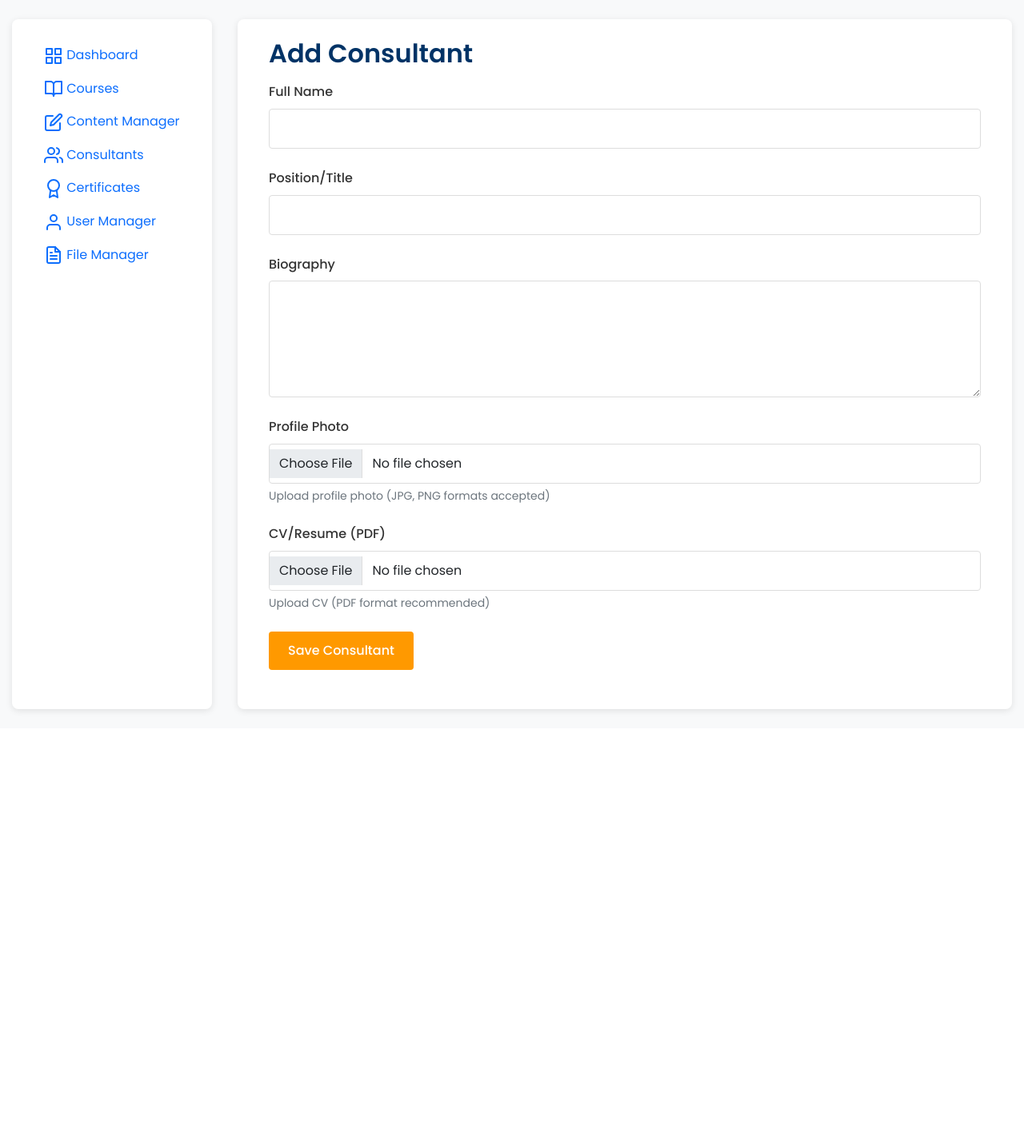
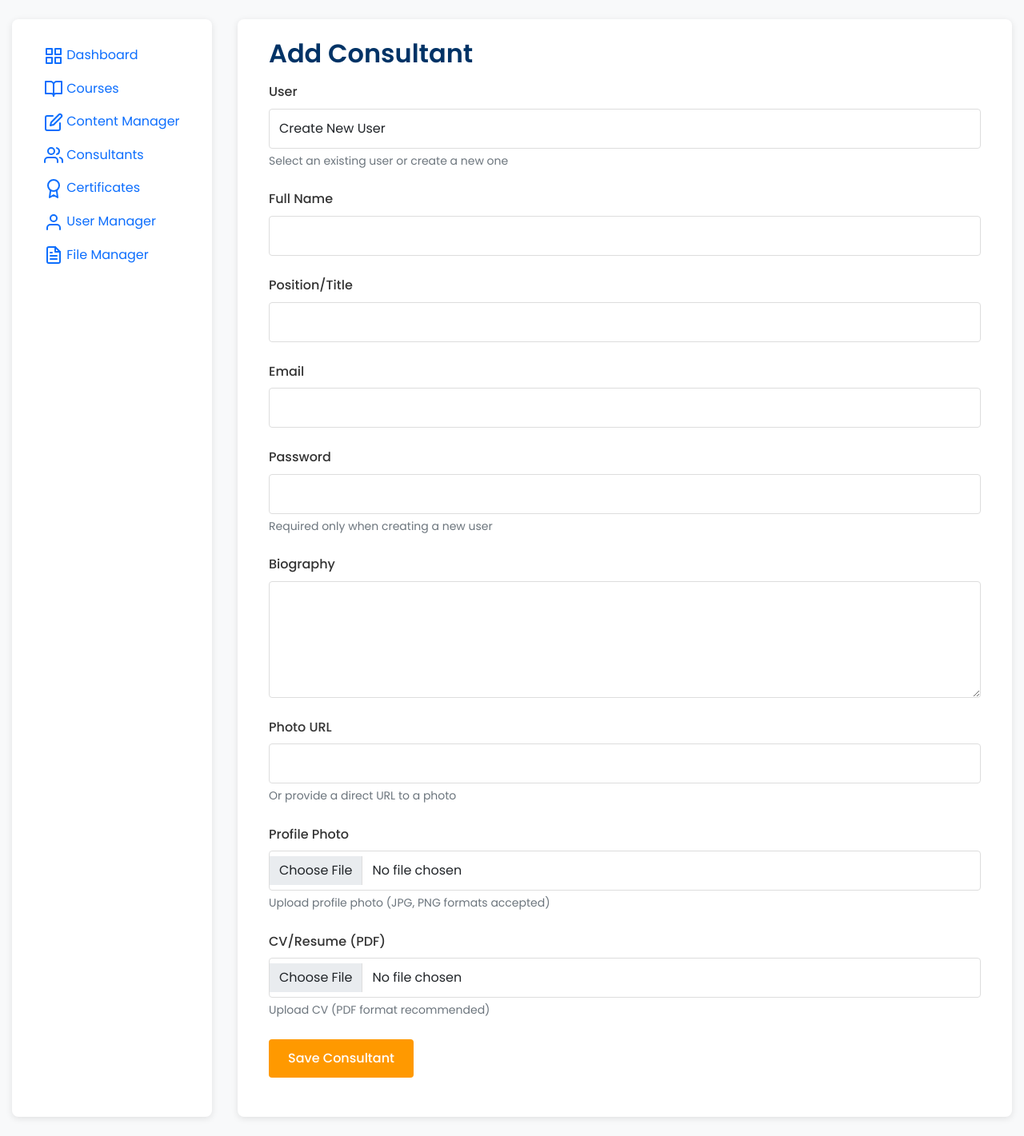
Before and after one commit to InsightSpherebd/Insight_Sphere, a Flask app: page /admin/consultants/add in a window 1280 px wide. Shown: the part 80-1501 px from the top of the page at 80% size. Before the commit the page ends 972 px from the top, so only its background shows below. Run offline with Flask 3, Linux system fonts and the light colour scheme; a user stored in the database is signed in; some libraries are stand-ins or nearby versions.

Commit message:
Assistant checkpoint: Fix consultant form validation and file uploads
Assistant generated file changes:
- forms.py: Fix ConsultantForm imports and validation, Update ConsultantForm with proper validation
- routes/admin.py: Fix consultant_add route and file upload handling
- templates/admin/consultant_form.html: Update consultant form template to handle new fields and validation, Add user selection field to form
- models.py: Fix missing import in models

---

User prompt:

in the add consultant button, i can not add consultant

Replit-Commit-Author: Assistant
Replit-Commit-Session-Id: 2fada136-cb9b-4681-af66-d8687f40fde2

```diff
--- a/forms.py
+++ b/forms.py
@@ -2,7 +2,7 @@ from flask_wtf import FlaskForm
 from wtforms import (StringField, PasswordField, BooleanField, SubmitField,
                     TextAreaField, SelectField, IntegerField, FloatField,
                     DateTimeField, HiddenField, FileField, URLField)
-from wtforms.validators import DataRequired, Email, EqualTo, Length, Optional, URL
+from wtforms.validators import DataRequired, Email, EqualTo, Length, Optional, URL, ValidationError
 from flask_wtf.file import FileAllowed
 from datetime import datetime
 
@@ -97,12 +97,18 @@ class ConsultantForm(FlaskForm):
     user_id = SelectField('User', coerce=int)
     full_name = StringField('Full Name', validators=[DataRequired(), Length(max=100)])
     email = StringField('Email', validators=[DataRequired(), Email()])
-    password = PasswordField('Password', validators=[Length(min=6)])
+    password = PasswordField('Password', validators=[Optional(), Length(min=6)])
     bio = TextAreaField('Biography', validators=[DataRequired()])
     position = StringField('Position/Title', validators=[DataRequired(), Length(max=100)])
-    photo = FileField('Profile Photo', validators=[Optional(), FileAllowed(['jpg', 'png'], 'Images only!')])
+    photo_url = URLField('Photo URL', validators=[Optional(), URL()])
+    photo = FileField('Profile Photo', validators=[Optional(), FileAllowed(['jpg', 'png', 'jpeg'], 'Images only!')])
     cv = FileField('CV/Resume (PDF)', validators=[Optional(), FileAllowed(['pdf'], 'PDF files only!')])
     submit = SubmitField('Save Consultant')
+
+    def validate_password(self, field):
+        # Only require password if creating new user (user_id == 0)
+        if self.user_id.data == 0 and not field.data:
+            raise ValidationError('Password is required when creating a new user.')
 
 class CertificateTemplateForm(FlaskForm):
     name = StringField('Template Name', validators=[DataRequired(), Length(max=100)])
--- a/models.py
+++ b/models.py
@@ -1,6 +1,7 @@
 from datetime import datetime
 from app import db
 from flask_login import UserMixin
+from flask import url_for
 from werkzeug.security import generate_password_hash, check_password_hash
 
 # Association table for users and courses (registrations)
--- a/routes/admin.py
+++ b/routes/admin.py
@@ -508,45 +508,83 @@ def consultant_manager():
 def consultant_add():
     form = ConsultantForm()
 
-    def save_file(file, consultant_id, file_type):
-        if not file:
-            return None
-        filename = secure_filename(f"{consultant_id}_{file_type}_{file.filename}")
-        upload_dir = os.path.join(current_app.config['UPLOAD_FOLDER'], 'consultants')
-        os.makedirs(upload_dir, exist_ok=True)
-        file_path = os.path.join(upload_dir, filename)
-        file.save(file_path)
-        return filename
-
     # Populate user_id choices with existing admins
     admins = User.query.filter(User.role.in_(['admin', 'super_admin'])).all()
     form.user_id.choices = [(0, 'Create New User')] + [(u.id, f"{u.full_name} ({u.email})") for u in admins]
 
     if form.validate_on_submit():
-        if form.user_id.data > 0:
-            # Use existing user
-            consultant = User.query.get(form.user_id.data)
-            consultant.is_consultant = True
-        else:
-            # Create new user
-            consultant = User(
-                username=form.email.data.split('@')[0],
-                email=form.email.data,
-                full_name=form.full_name.data,
-                is_consultant=True,
-                role='consultant'
-            )
-            consultant.set_password(form.password.data)
-            db.session.add(consultant)
+        try:
+            if form.user_id.data > 0:
+                # Use existing user
+                consultant = User.query.get(form.user_id.data)
+                if not consultant:
+                    flash('Selected user not found.', 'danger')
+                    return render_template('admin/consultant_form.html', title='Add Consultant', form=form)
+                consultant.is_consultant = True
+            else:
+                # Create new user
+                # Check if email already exists
+                existing_user = User.query.filter_by(email=form.email.data).first()
+                if existing_user:
+                    flash('A user with this email already exists.', 'danger')
+                    return render_template('admin/consultant_form.html', title='Add Consultant', form=form)
 
-        # Update consultant info
-        consultant.bio = form.bio.data
-        consultant.position = form.position.data
-        consultant.photo_url = form.photo_url.data
+                consultant = User(
+                    username=form.email.data.split('@')[0],
+                    email=form.email.data,
+                    full_name=form.full_name.data,
+                    is_consultant=True,
+                    role='consultant'
+                )
+                consultant.set_password(form.password.data)
+                db.session.add(consultant)
+                db.session.flush()  # Get the ID for file uploads
 
-        db.session.commit()
-        flash('Consultant added successfully!', 'success')
-        return redirect(url_for('admin.consultant_manager'))
+            # Update consultant info
+            consultant.full_name = form.full_name.data
+            consultant.email = form.email.data
+            consultant.bio = form.bio.data
+            consultant.position = form.position.data
+            consultant.photo_url = form.photo_url.data
+
+            # Handle file uploads
+            if form.photo.data:
+                try:
+                    # Create upload directory
+                    upload_dir = os.path.join('static', 'uploads', 'consultants')
+                    os.makedirs(upload_dir, exist_ok=True)
+
+                    # Save photo file
+                    photo_file = form.photo.data
+                    photo_filename = secure_filename(f"{consultant.id}_photo_{int(time.time())}{os.path.splitext(photo_file.filename)[1]}")
+                    photo_path = os.path.join(upload_dir, photo_filename)
+                    photo_file.save(photo_path)
+                    consultant.photo_filename = photo_filename
+                except Exception as e:
+                    flash(f'Error uploading photo: {str(e)}', 'warning')
+
+            if form.cv.data:
+                try:
+                    # Create upload directory
+                    upload_dir = os.path.join('static', 'uploads', 'consultants')
+                    os.makedirs(upload_dir, exist_ok=True)
+
+                    # Save CV file
+                    cv_file = form.cv.data
+                    cv_filename = secure_filename(f"{consultant.id}_cv_{int(time.time())}.pdf")
+                    cv_path = os.path.join(upload_dir, cv_filename)
+                    cv_file.save(cv_path)
+                    consultant.cv_filename = cv_filename
+                except Exception as e:
+                    flash(f'Error uploading CV: {str(e)}', 'warning')
+
+            db.session.commit()
+            flash('Consultant added successfully!', 'success')
+            return redirect(url_for('admin.consultant_manager'))
+
+        except Exception as e:
+            db.session.rollback()
+            flash(f'Error adding consultant: {str(e)}', 'danger')
 
     return render_template('admin/consultant_form.html',
                          title='Add Consultant',
--- a/templates/admin/consultant_form.html
+++ b/templates/admin/consultant_form.html
@@ -6,6 +6,17 @@
 
     <form method="post" enctype="multipart/form-data">
         {{ form.csrf_token }}
+
+        <div class="form-group">
+            {{ form.user_id.label(class="form-label") }}
+            {{ form.user_id(class="form-control") }}
+            <small class="form-text text-muted">Select an existing user or create a new one</small>
+            {% if form.user_id.errors %}
+                {% for error in form.user_id.errors %}
+                <span class="form-text text-danger">{{ error }}</span>
+                {% endfor %}
+            {% endif %}
+        </div>
 
         <div class="form-group">
             {{ form.full_name.label(class="form-label") }}
@@ -27,11 +38,43 @@
             {% endif %}
         </div>
 
+        <div class="form-group new-user-field" style="display: none;">
+            {{ form.email.label(class="form-label") }}
+            {{ form.email(class="form-control") }}
+            {% if form.email.errors %}
+                {% for error in form.email.errors %}
+                <span class="form-text text-danger">{{ error }}</span>
+                {% endfor %}
+            {% endif %}
+        </div>
+
+        <div class="form-group new-user-field" style="display: none;">
+            {{ form.password.label(class="form-label") }}
+            {{ form.password(class="form-control") }}
+            <small class="form-text text-muted">Required only when creating a new user</small>
+            {% if form.password.errors %}
+                {% for error in form.password.errors %}
+                <span class="form-text text-danger">{{ error }}</span>
+                {% endfor %}
+            {% endif %}
+        </div>
+
         <div class="form-group">
             {{ form.bio.label(class="form-label") }}
-            {{ form.bio(class="form-control", rows="5") }}
+            {{ form.bio(class="form-control editor", rows="5") }}
             {% if form.bio.errors %}
                 {% for error in form.bio.errors %}
+                <span class="form-text text-danger">{{ error }}</span>
+                {% endfor %}
+            {% endif %}
+        </div>
+
+        <div class="form-group">
+            {{ form.photo_url.label(class="form-label") }}
+            {{ form.photo_url(class="form-control") }}
+            <small class="form-text text-muted">Or provide a direct URL to a photo</small>
+            {% if form.photo_url.errors %}
+                {% for error in form.photo_url.errors %}
                 <span class="form-text text-danger">{{ error }}</span>
                 {% endfor %}
             {% endif %}
```
